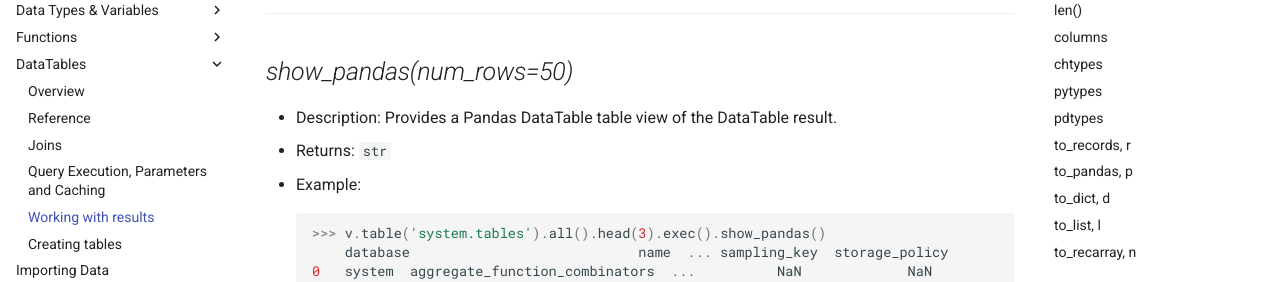
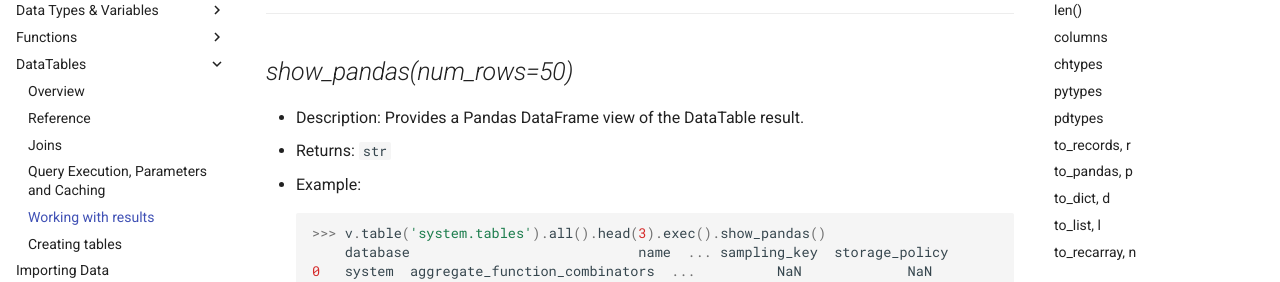
Before and after one commit to VulknData/vulkn, an MkDocs documentation site: the page built from docs/datatables/recordset.md, in a window 1280 px wide and 900 px high, scrolled down 347 px. Shown: the part 152-434 px from the top of the window. Built offline with MkDocs 1.6.1 and Material for MkDocs 9.7.7, drawn with Linux system fonts in a browser that asks for light colours; some of the changed text lies outside the part shown.

Commit message:
More DataFrame -> DataTable fixes Float should inherit Numeric Revert some camelCase for backwards compatibility

````diff
--- a/docs/datatables/recordset.md
+++ b/docs/datatables/recordset.md
@@ -13,7 +13,7 @@
 
 ## *show_pandas(num_rows=50)*
 
-* Description: Provides a Pandas DataTable table view of the DataTable result.
+* Description: Provides a Pandas DataFrame view of the DataTable result.
 * Returns: ```str```
 * Example:
     ```python
@@ -103,8 +103,8 @@
 
 ## *to_pandas, p*
 
-* Description: Returns the result as a Pandas DataTable.
-* Returns: ```Pandas DataTable```
+* Description: Returns the result as a Pandas DataFrame.
+* Returns: ```Pandas DataFrame```
 * Example:
     ```python
     v.table('system.tables').all().head(3).select('database','name').exec().p
````
Also changed, not shown: CHANGELOG.md (+1 -1 lines), README.md (+4 -4 lines), docs/datatables/execution.md (+2 -2 lines), 2 other files.
